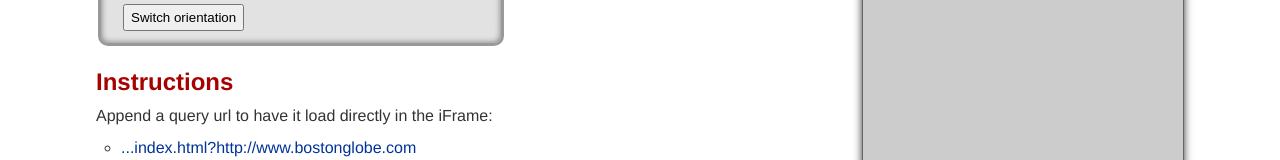
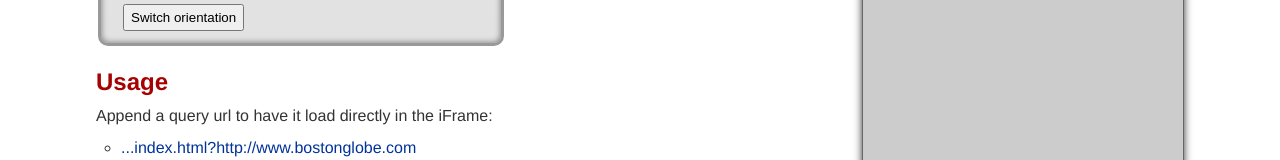
Before and after one commit to swervo/cssSandbox, a plain HTML site: page shell/index.html in a window 1280 px wide. Shown: the part 350-510 px from the top of the page. Drawn offline with Linux system fonts and the light colour scheme.

Commit message:
updating readme

```diff
--- a/shell/index.html
+++ b/shell/index.html
@@ -40,7 +40,7 @@
             </div>
 
             <div class="copy">
-                <h2>Instructions</h2>
+                <h2>Usage</h2>
                 <p>Append a query url to have it load directly in the iFrame:</p>
                 <ul>
                     <li><a href="http://www.papersnail.co.uk/sandbox/shell/index.html?http://www.bostonglobe.com/" title="Boston Globe at default HVGA">...index.html?http://www.bostonglobe.com</a>
```
Also changed, not shown: 1 other file.
